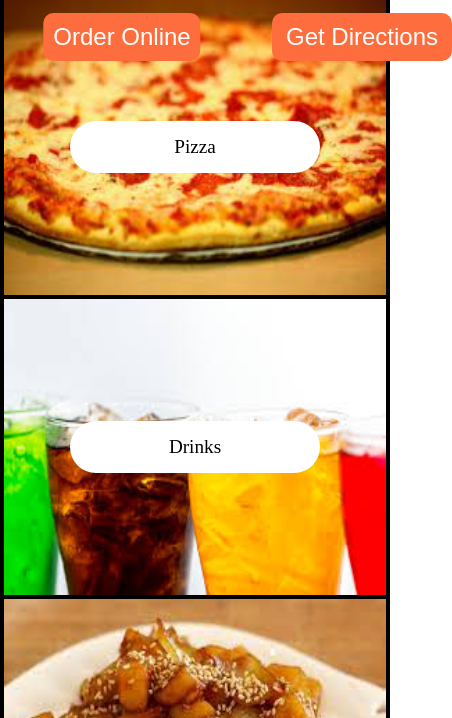
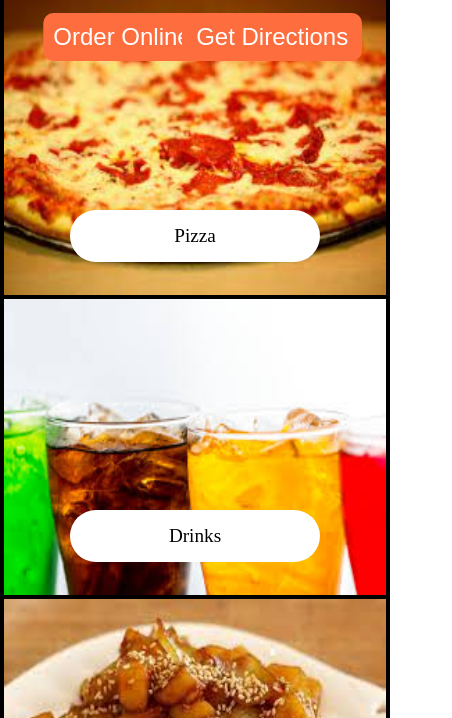
Before and after one commit to SebCodes27/warehousepizza, a plain HTML site: page index.html in a window 390 px wide. Shown: the part 85-803 px from the top of the page, 452 px wide, since content can reach past the window. Drawn offline with Linux system fonts and the light colour scheme; a web font is replaced by a local one.

Commit message:
CSS bugs

```diff
--- a/project.css
+++ b/project.css
@@ -368,6 +368,10 @@ button:hover {
         width: 100%;
     }
 
+    .tile > a > p {
+        top: 80%;
+    }
+
     .ctc-3d {
         display: table-row;
     }
@@ -396,7 +400,7 @@ button:hover {
     }
 
     #directionsButton {
-        left: 360px;
+        margin-left: 20%;
         width: 180px;
     }
 
```
